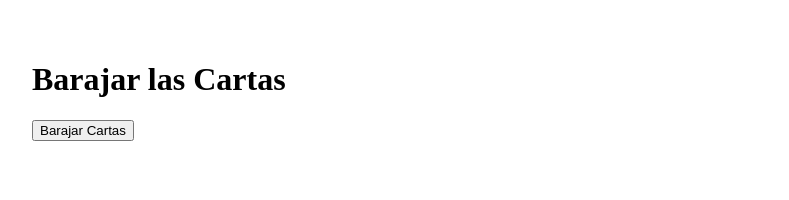
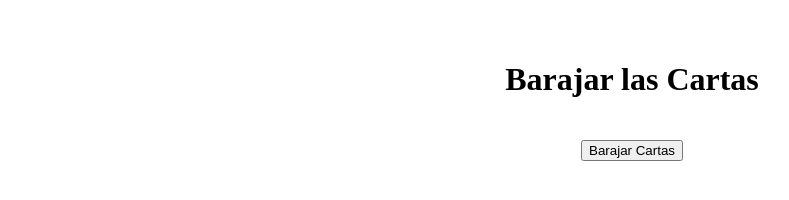
Before and after one commit to laura-benavente/MemoryCards, a website built with Vite: page 1/index.html in a window 1280 px wide. Shown: the whole page, without its empty margins (8-797 px from the left). Built offline with nearby package versions, Linux system fonts and the light colour scheme.

Commit message:
barajar cartas

```diff
--- a/1/src/style.css
+++ b/1/src/style.css
@@ -1,3 +1,8 @@
 body {
   padding: 32px;
+  display: flex;
+  justify-content: center;
+  align-items: center;
+  flex-direction: column;
+  gap: 20px;
 }
```
